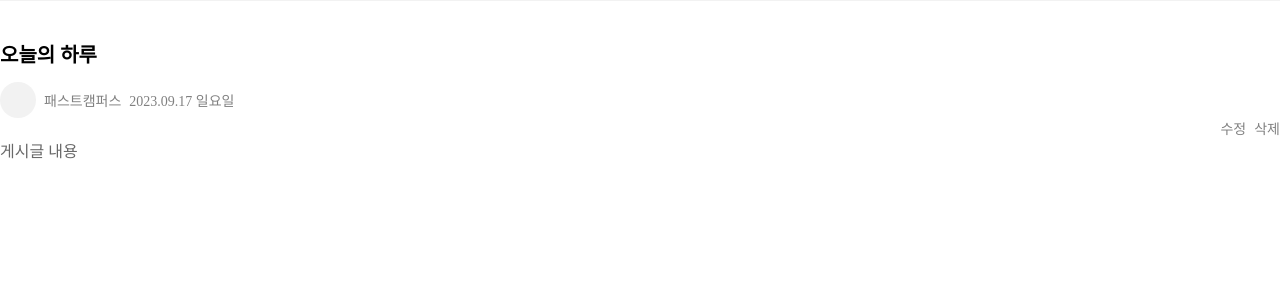
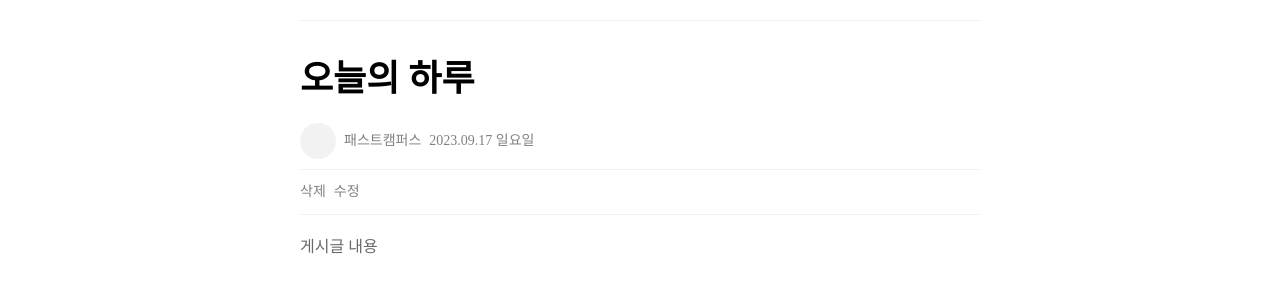
Before and after one commit to choiseona/onlineLecture, a React (Vite) app: page /posts/0 in a window 1280 px wide. Shown: the top 300 px of the page. Built offline with nearby package versions, Linux system fonts and the light colour scheme.

Commit message:
feat: 게시글 상세보기 css

```diff
--- a/src/index.css
+++ b/src/index.css
@@ -60,7 +60,8 @@ footer a:hover {
   font-weight: 600;
 }
 
-.post__list {
+.post__list,
+.post__detail {
   min-height: 90vh;
   padding: 20px 40px;
   text-align: center;
@@ -128,3 +129,23 @@ footer a:hover {
 .post__edit:focus {
   color: black;
 }
+
+.post__detail .post__title {
+  font-size: 36px;
+  line-height: 40px;
+}
+
+.post__detail .post__utils-box {
+  padding: 10px 0px;
+  border-top: 1px solid #f2f2f2;
+  border-bottom: 1px solid #f2f2f2;
+  flex-direction: row;
+}
+
+.post__detail .post__profile-box {
+  padding: 10px 0px;
+}
+
+.post__detail .post__text {
+  padding: 20px 0px;
+}
```
